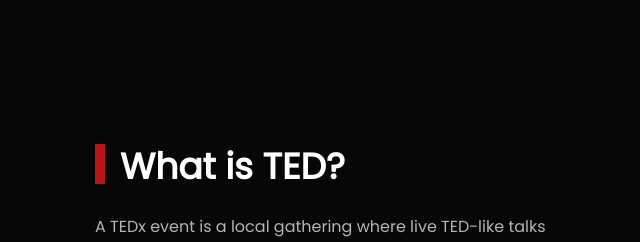
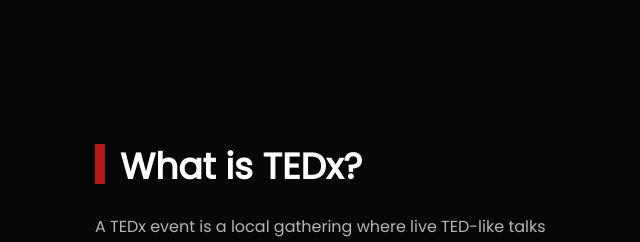
Before and after one commit to RegexNatives/tedx.v1, a React (Vite) app: page / in a window 1280 px wide. Shown: the part 900-1142 px from the top of the page, without its empty margins (53-693 px from the left). Built offline with nearby package versions, Linux system fonts and the light colour scheme; a web font is replaced by a local one.

Commit message:
changes in content

```diff
--- a/src/components/Second.jsx
+++ b/src/components/Second.jsx
@@ -13,8 +13,7 @@
                   transition={{ duration: 0.6,delay:1}}
                 className="sec-di">
                     <Heading
-                        heading={'What is TED?'}
-                        // content={'TEDx is an elemental initiative, created in the spirit of TED’s overall mission to research and discover “ideas worth spreading.” TEDx brings the spirit of TED to local communities around the globe through TEDx events. These events are organised by passionate individuals who seek to unleash new ideas and to share the latest research in their local areas that spark conversations in their communities for their wholesome development.'}
+                        heading={'What is TEDx?'}
                         content={'A TEDx event is a local gathering where live TED-like talks and performances are shared with the community. It is a suite of short, carefully prepared talks, demonstrations and performances that are idea-focused, covering a wide range of disciplines to foster learning, inspiration and wonder along with simultaneously provoking conversations that matter. It is organized by volunteers from the local community, and just like TED events, it lacks any commercial, religious or political agenda. All TEDx events present multiple issues and a diversity of voices from a plethora of topics. After all, what’s the fun without a little variety?                         '}
                     />
                     <Heading
```
